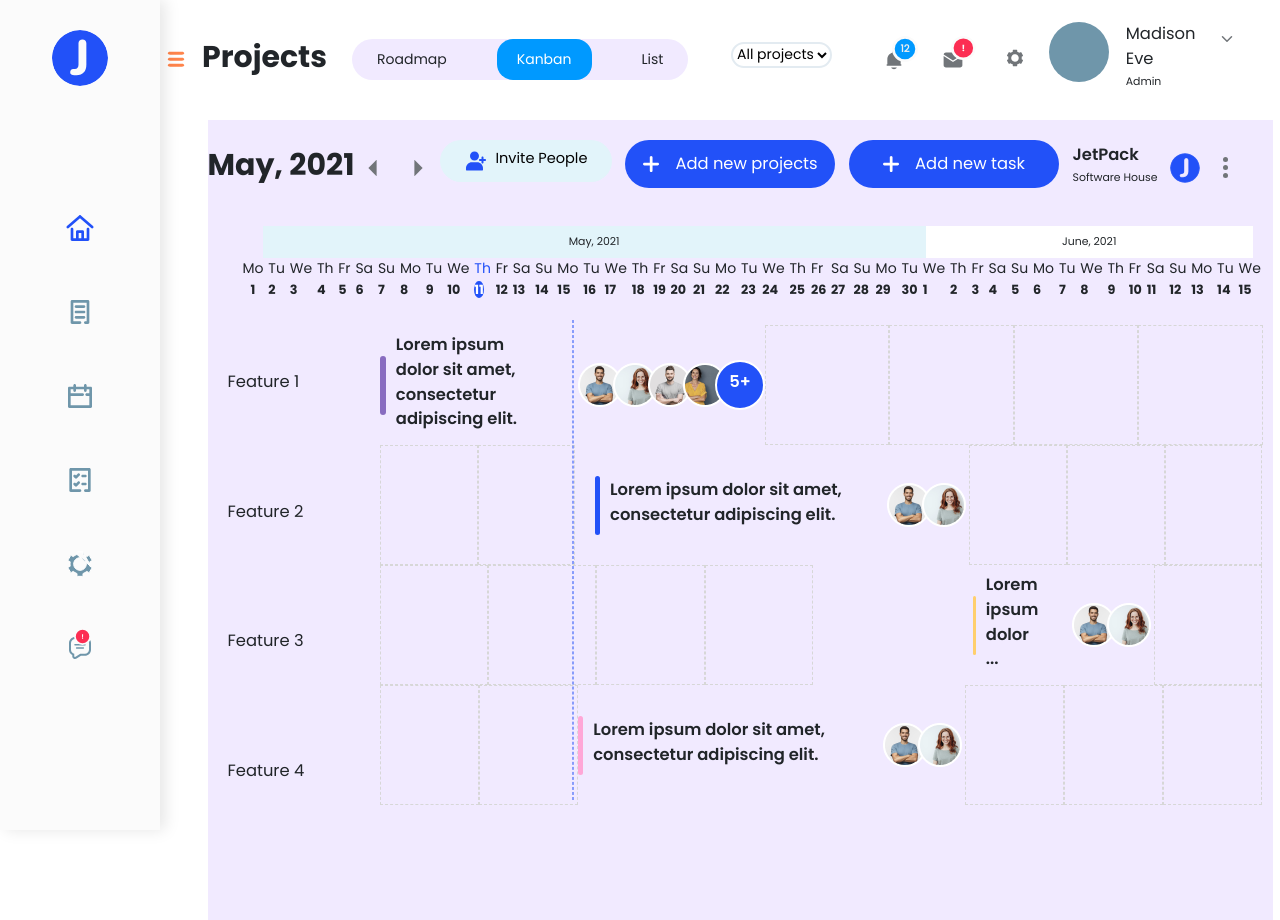
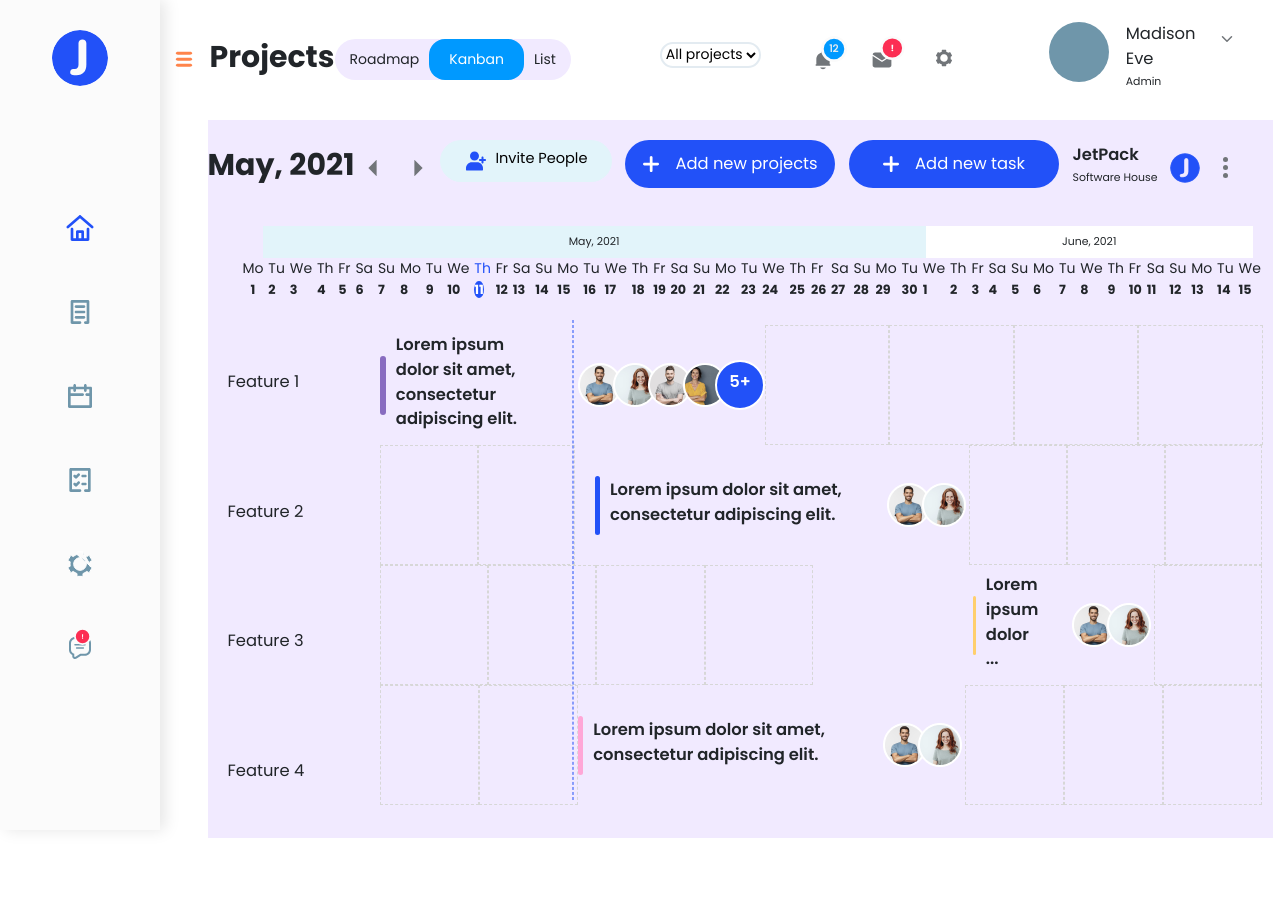
Before and after one commit to Roman-wdesign/Active_box, a website built with webpack: page src/index.html in a window 1280 px wide. After the commit the page ends 838 px from the top, so only its background shows below. Built offline with nearby package versions, Linux system fonts and the light colour scheme.

Commit message:
header has been changed/2

```diff
--- a/src/index.html
+++ b/src/index.html
@@ -25,8 +25,9 @@
 
 <div class="sidebar">
     <!--Sidebar-->
-
-
+    <div class="container-fluid">
+        <div class="row">
+            <div class="col">
                 <div class="sidebar__sprite d-flex  flex-column align-items-center">
                     <div class="logo">
                         <div class="sidebar__sprite_logo "></div>
@@ -42,35 +43,36 @@
                     </a>
                 </div>
             </div>
+        </div>
+    </div>
+
+
+</div>
 
 <div class="container-fluid">
     <!---------------------- Header ----------------------------->
-    <div class="row">
+
     <header class="header d-flex flex-row justify-content-between align-items-center position-relative">
 
+
+        <div class="row ">
             <div class="header__left d-flex flex-row justify-content-between align-items-center">
+
+                <div class="col">
                     <div class="header__left_burger d-flex flex-row justify-content-between align-items-center">
                         <button class="header__left_burger_ico"></button>
                         <h1 class="header__title">Projects</h1>
                     </div>
-                <div class="header__button">
-                    <div class="container px-4">
-                        <div class="row gx-5">
-                            <div class="col">
-                                <div class="header__button-btn  p-3">Roadmap</div>
                 </div>
                 <div class="col">
+                    <div class="header__button d-flex flex-row px-4">
+                        <div class="header__button-btn d-flex flex-row  align-items-center">Roadmap</div>
                         <div class="header__button-btn_active">Kanban</div>
-                            </div>
-                            <div class="col">
-                                <div class="header__button-btn  p-3">List</div>
+                        <div class="header__button-btn d-flex flex-row  align-items-center">List</div>
                     </div>
                 </div>
             </div>
         </div>
-            </div>
-
-
         <div class="header__mid d-flex flex-row justify-content-between">
             <div class="header__mid_dropdown">
                 <select name="dropdown" id="dropdown">
@@ -81,7 +83,7 @@
                 </select>
 
             </div>
-                <div class="header__mid_icons d-flex justify-content-between flex-row align-items-center">
+            <div class="header__mid_icons  d-flex justify-content-between flex-row align-items-center">
                 <div class="row">
                     <div class="col">
                         <button type="button" class="btn  header__mid_sprite-bell position-relative">
@@ -112,7 +114,7 @@
         <div class="header__right d-flex flex-row align-items-center">
 
 
-                <div class="row gx-9">
+            <div class="row">
                 <div class="col">
                     <div class="header__right_avatar"></div>
                 </div>
@@ -123,19 +125,18 @@
                     </div>
                 </div>
                 <div class="col">
-                        <button class="header__right_chevron" ></button>
+                    <button class="header__right_chevron"></button>
                 </div>
             </div>
 
         </div>
     </header>
-    </div>
 
 
     <!---------------------- Task Board ----------------------------->
-    <div class="task">
+    <div class="task d-flex flex-column">
 
-        <div class="task__calendar">
+        <div class="task__calendar d-flex flex-row justify-content-between">
             <div class="task__calendar__date">
                 <h1>May, 2021</h1>
                 <button class="task__calendar__date_arrow_left"></button>
@@ -452,7 +453,9 @@
     <div class="popup__body">
         <div class="popup__content">
             <div class="popup__close">
-                <a href="##" class="popup__close_href"><div class="popup__close_cross"></div></a>
+                <a href="##" class="popup__close_href">
+                    <div class="popup__close_cross"></div>
+                </a>
             </div>
 
             <div class="popup__header"><h1>Feature 3</h1></div>
--- a/src/styles/scss/modules/header.scss
+++ b/src/styles/scss/modules/header.scss
@@ -67,7 +67,7 @@
 
   &__button {
     border-radius: 50px;
-    margin: 0 25px;
+    //margin: 0 25px;
     background-color: $Primary_Highlight;
 
     &-btn {
--- a/src/styles/scss/modules/task.scss
+++ b/src/styles/scss/modules/task.scss
@@ -1,9 +1,6 @@
 .task {
-  display: flex;
-  flex-direction: column;
   padding: 20px 10px 0 0;
   margin: 0 0 0 200px;
-  height: 100vh;
   background-color: $Primary_Highlight;
 
   &__side-content {
@@ -31,9 +28,6 @@
 
   &__calendar {
     margin: 0 25px 0 0;
-    display: flex;
-    flex-direction: row;
-    justify-content: space-between;
 
     &_blue-line::before {
       content: '';
```
Lines whose indentation alone changed are shown as unchanged.
